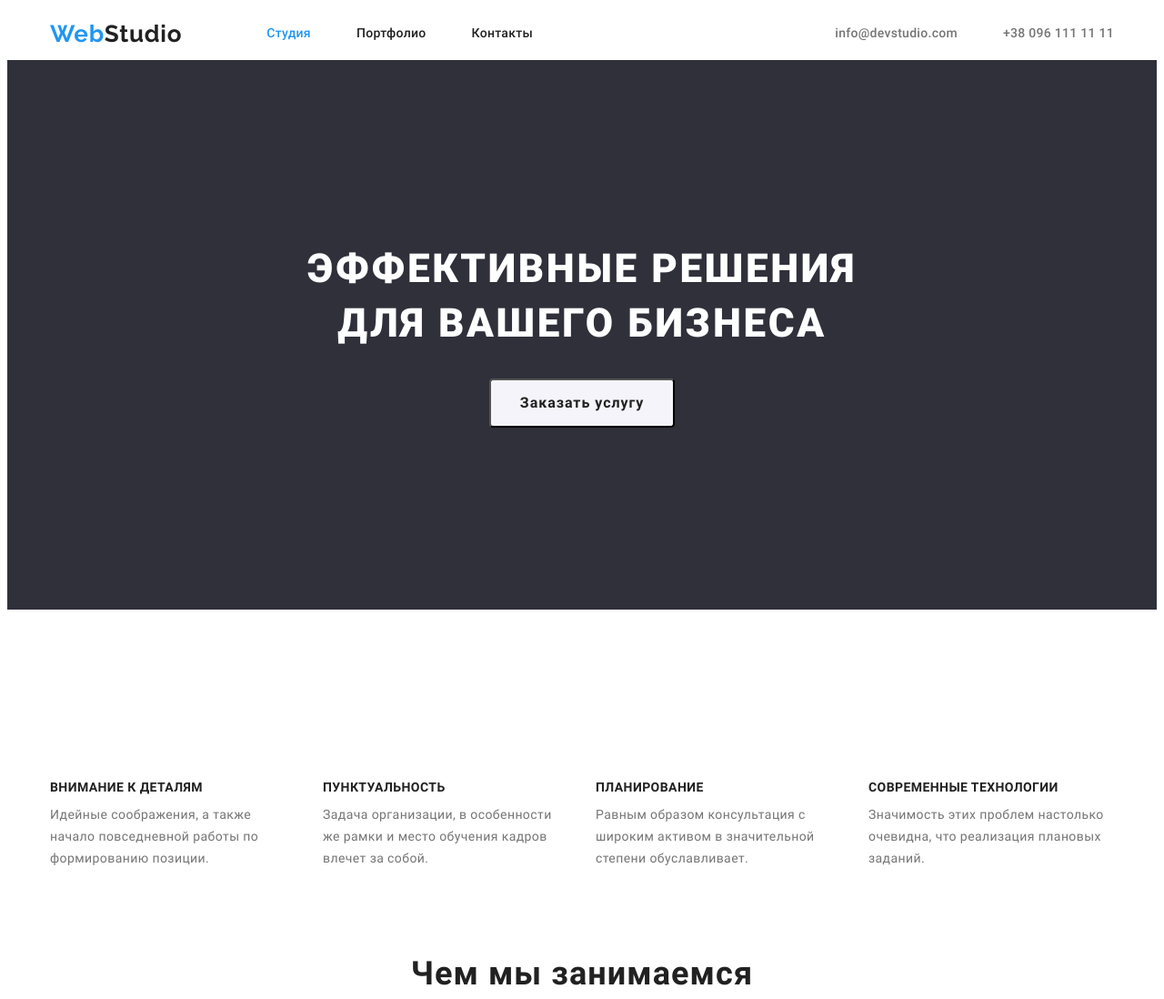
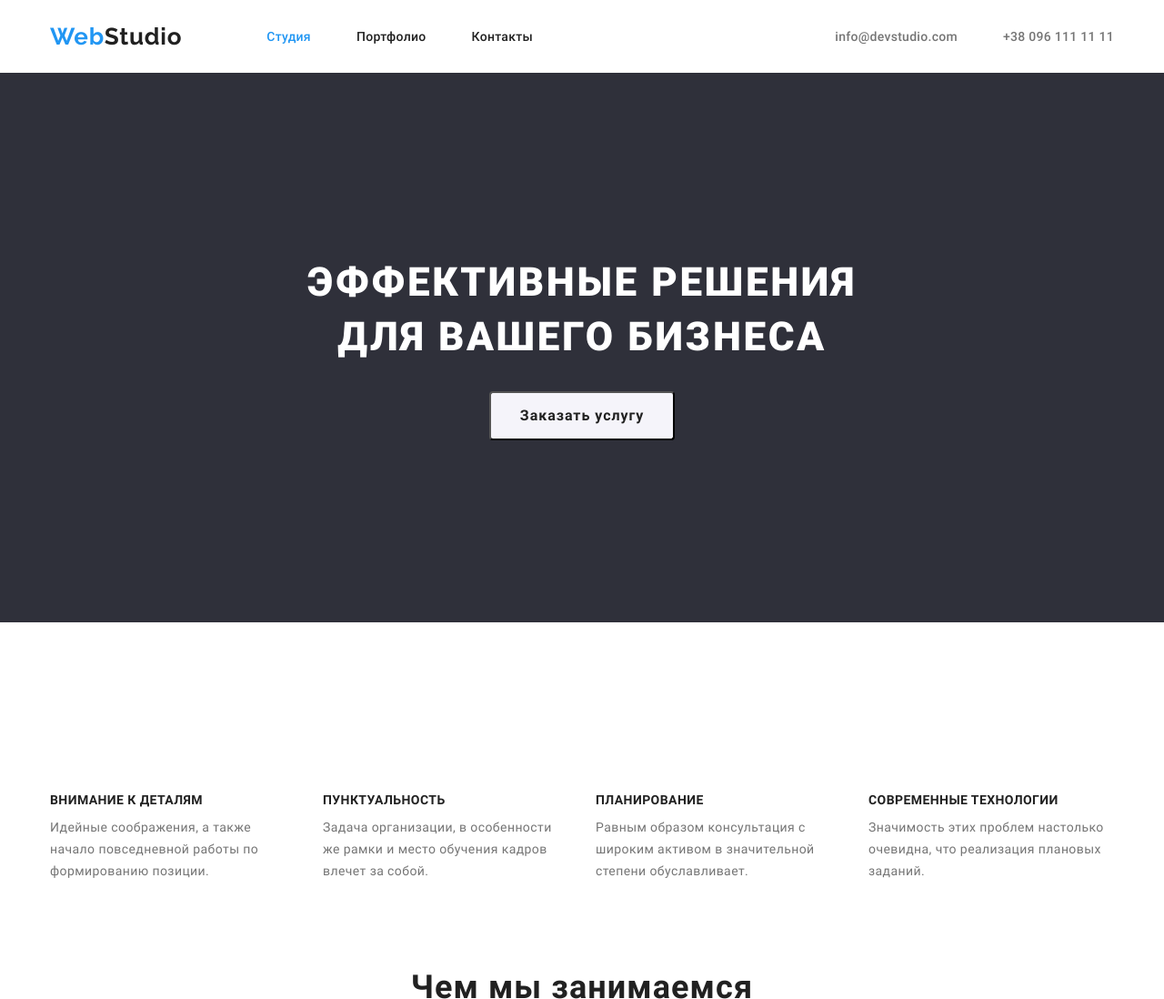
Before and after one commit to irvil-js/goit-markup-hw-03, a plain HTML site: page index.html in a window 1280 px wide. Shown: the top 1098 px of the page at 91% size. Drawn offline with Linux system fonts and the light colour scheme.

Commit message:
убрала отсупы от краев экрана

```diff
--- a/css/styles.css
+++ b/css/styles.css
@@ -101,9 +101,16 @@ p {
   margin-bottom: 0;
 }
 
+body {
+  max-width: auto;
+  margin: 0px auto;
+}
+
 .hero {
   background-color: #2f303a;
   text-align: center;
+  padding-bottom: 200px;
+  padding-top: 200px;
 }
 
 .text {
@@ -124,7 +131,7 @@ p {
   font-style: normal;
   font-weight: 500;
   font-size: 14px;
-  line-height: 1.14;
+  line-height: 1.17;
   letter-spacing: 0.02em;
 }
 
@@ -190,13 +197,12 @@ p {
   margin-bottom: 30px;
   margin-left: auto;
   margin-right: auto;
-  padding-top: 200px;
   color: var(--white-clr);
   font-family: "Roboto", sans-serif;
   font-style: normal;
   font-weight: 900;
   font-size: 44px;
-  line-height: 1.36;
+  line-height: 1.364;
   text-align: center;
   letter-spacing: 0.06em;
   text-transform: uppercase;
@@ -207,20 +213,20 @@ p {
   font-style: normal;
   font-weight: 700;
   font-size: 16px;
-  line-height: 1.88;
+  line-height: 1.875;
   text-align: center;
   letter-spacing: 0.06em;
   padding: 10px 32px;
   background-color: #f5f4fa;
   color: var(--title-color);
   border-radius: 4px;
-  margin-bottom: 200px;
 }
 
 .btn-service:hover,
 .btn-service:focus {
   background-color: var(--accent-color);
   color: var(--white-clr);
+  outline: none;
 }
 
 .title-name {
@@ -392,8 +398,8 @@ h2 {
 
 .site-nav .link {
   display: block;
-  padding-bottom: 21px;
-  padding-top: 21px;
+  padding-bottom: 32px;
+  padding-top: 32px;
 }
 .site-nav .item {
   margin-right: 50px;
@@ -421,6 +427,9 @@ h2 {
 .site-nav {
   display: flex;
   align-items: center;
+}
+
+.nav {
   margin-left: 93px;
 }
 
--- a/index.html
+++ b/index.html
@@ -12,13 +12,12 @@
   </head>
 
   <body>
-    <div class="container">
     <header>
-        <div class="main-nav">
+      <div class="container main-nav">
         <a href="./" lang="en" class="logo-style link"
           ><span class="logo-accent link">Web</span>Studio</a
         >
-          <nav>
+        <nav class="nav">
           <ul class="site-nav list">
             <li class="item">
               <a href="" class="link-nav link current">Студия</a>
@@ -44,7 +43,6 @@
         </ul>
       </div>
     </header>
-    </div>
 
     <main>
       <section class="hero">
```
Also changed, not shown: portfolio.html (+2 -4 lines). Lines whose indentation alone changed are shown as unchanged.
